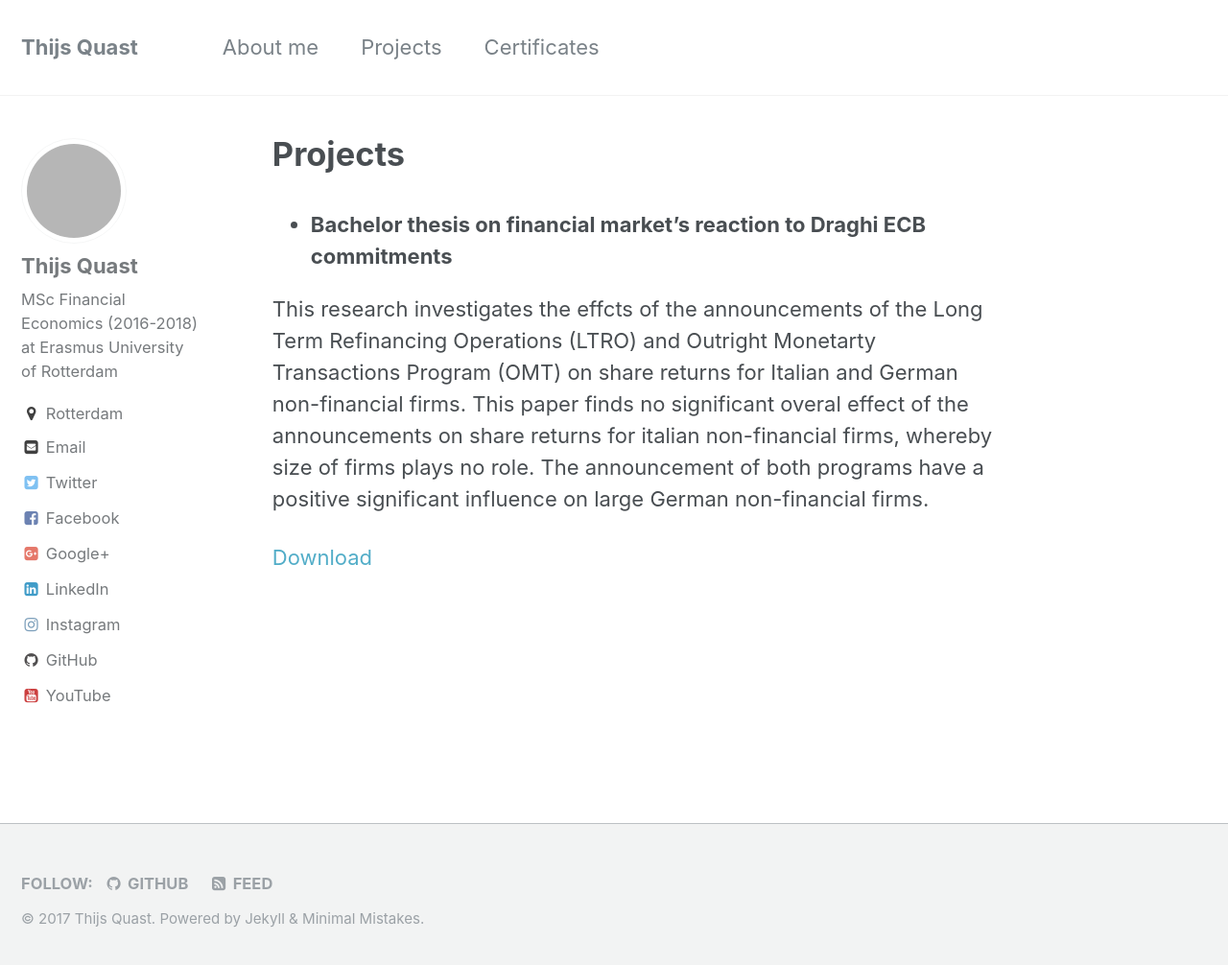
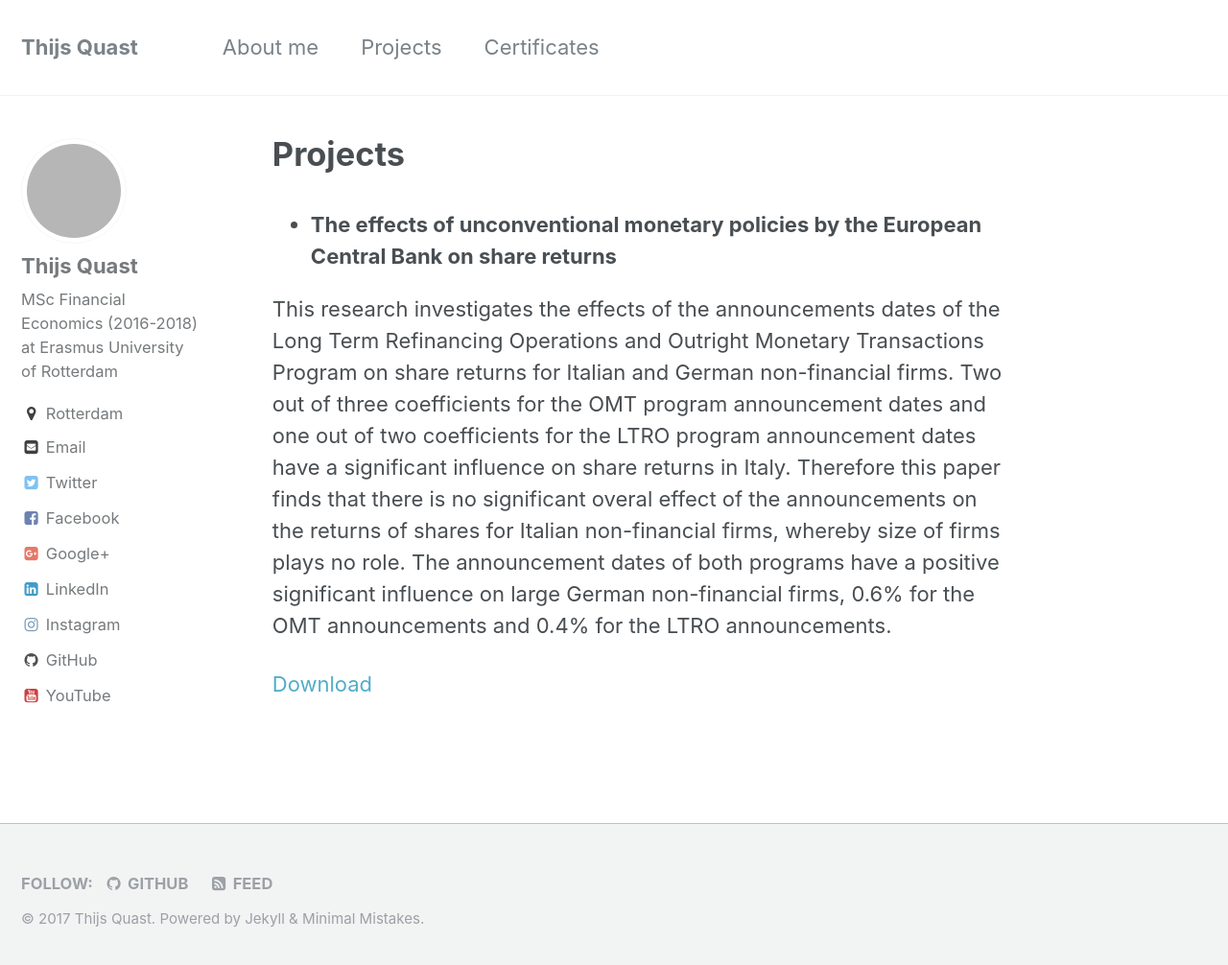
Before and after one commit to Thijsq/thijsq.github.io, a Jekyll site: the page built from _pages/projects.md, in a window 1280 px wide and 1014 px high. Shown: the top 1006 px of the window at 96% size. Built offline with Jekyll 4.4.1, drawn with Linux system fonts in a browser that asks for light colours; grey boxes are pictures that could not be loaded.

Commit message:
changed title and text

```diff
--- a/_pages/projects.md
+++ b/_pages/projects.md
@@ -5,8 +5,8 @@ permalink: /projects/
 author_profile: true
 ---
 
-+ **Bachelor thesis on financial market's reaction to Draghi ECB commitments**
++ **The effects of unconventional monetary policies by the European Central Bank on share returns**
 
-This research investigates the effcts of the announcements of the Long Term Refinancing Operations (LTRO) and Outright Monetarty Transactions Program (OMT) on share returns for Italian and German non-financial firms. This paper finds no significant overal effect of the announcements on share returns for italian non-financial firms, whereby size of firms plays no role. The announcement of both programs have a positive significant influence on large German non-financial firms.
+This research investigates the effects of the announcements dates of the Long Term Refinancing Operations and Outright Monetary Transactions Program on share returns for Italian and German non-financial firms. Two out of three coefficients for the OMT program announcement dates and one out of two coefficients for the LTRO program announcement dates have a significant influence on share returns in Italy. Therefore this paper finds that there is no significant overal effect of the announcements on the returns of shares for Italian non-financial firms, whereby size of firms plays no role. The announcement dates of both programs have a positive significant influence on large German non-financial firms, 0.6% for the OMT announcements and 0.4% for the LTRO announcements.
 
 [Download](https://github.com/Thijsq/Bachelor-Thesis-on-ECB-commitments/raw/master/385572tqThijsQuast.pdf)
```
